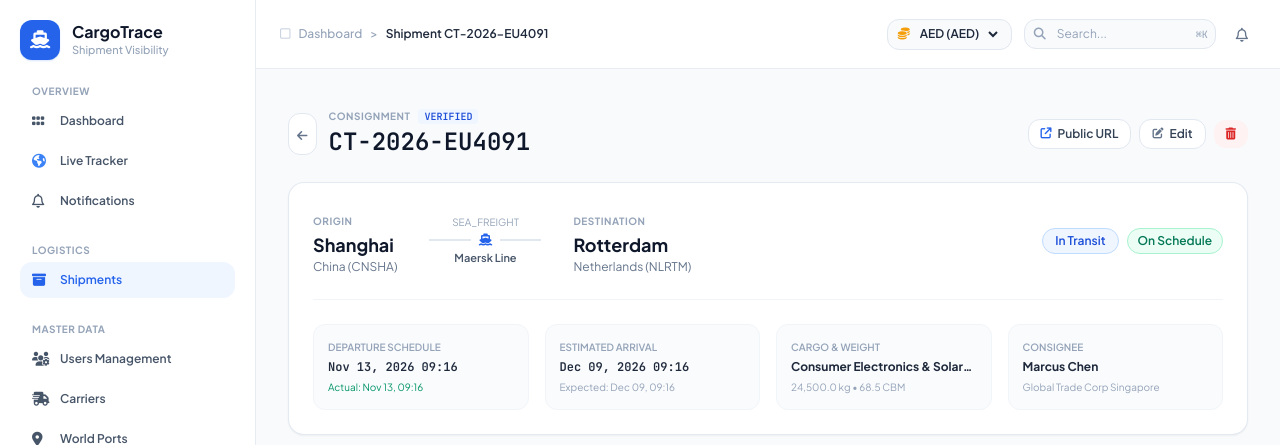
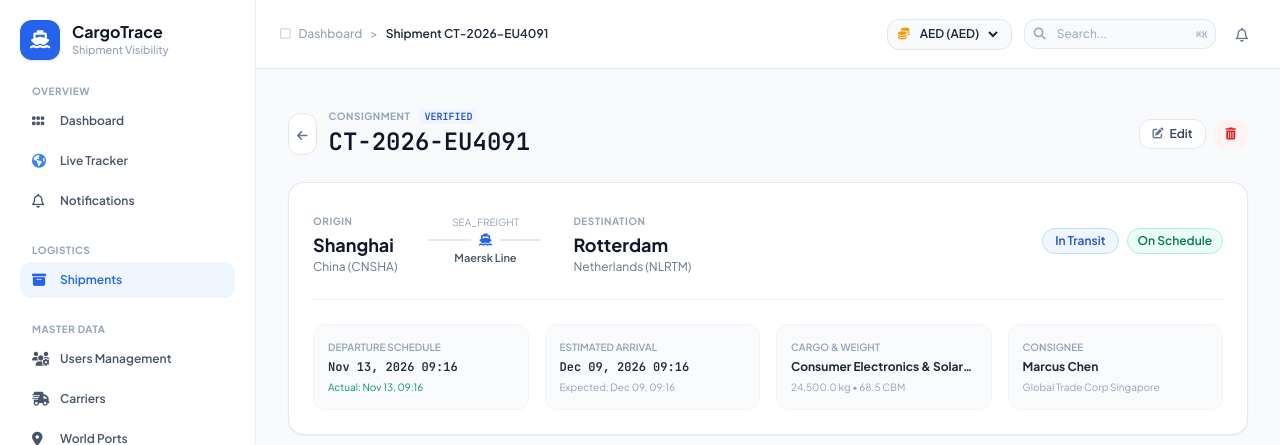
Before and after one commit to satriawrt-cmd/cargotrace, a Laravel app: page /shipments/1 in a window 1280 px wide. Shown: the top 445 px of the page. Run offline with Laravel 12, Linux system fonts and the light colour scheme; a user stored in the database is signed in; data comes from the database, SQL or seed files in the repository; some libraries are stand-ins or nearby versions.

Commit message:
fix: remove public URL button from shipment details header

```diff
--- a/resources/views/shipments/show.blade.php
+++ b/resources/views/shipments/show.blade.php
@@ -20,11 +20,6 @@
         </div>
 
         <div class="flex items-center gap-2">
-            <a href="{{ route('public.track.show', $shipment->shipment_number) }}" target="_blank" class="px-3 py-1.5 rounded-xl bg-white hover:bg-slate-50 text-slate-700 border border-slate-200 text-xs font-semibold shadow-xs transition flex items-center gap-1.5">
-                <i class="fa-solid fa-arrow-up-right-from-square text-blue-600 text-[11px]"></i>
-                <span>Public URL</span>
-            </a>
-
             @can('update', $shipment)
             <a href="{{ route('shipments.edit', $shipment->id) }}" class="px-3 py-1.5 rounded-xl bg-white hover:bg-slate-50 text-slate-700 border border-slate-200 text-xs font-semibold shadow-xs transition flex items-center gap-1.5">
                 <i class="fa-solid fa-pen-to-square text-slate-500 text-[11px]"></i>
```
